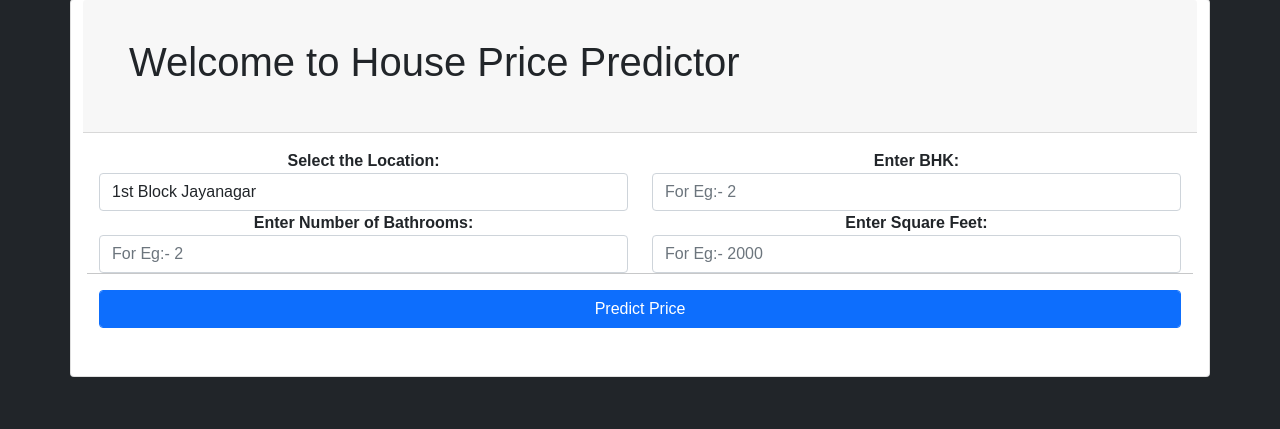
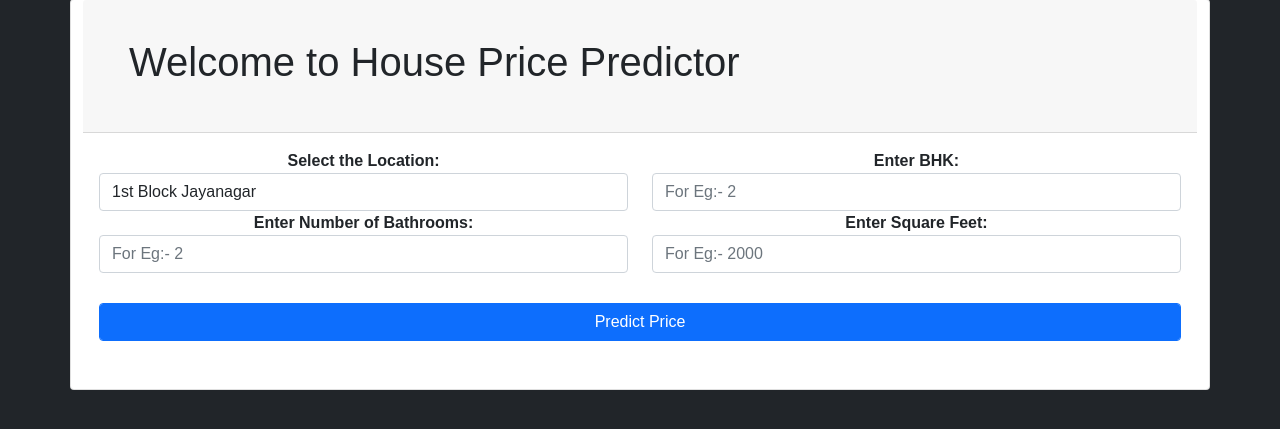
Before and after one commit to UtkarshPrajapati/House-Price-Predictor, a Flask app: page / in a window 1280 px wide. Shown: the part 107-536 px from the top of the page. Run offline with Flask 2, Linux system fonts and the light colour scheme; parts of the project's set-up code (start-up, migrations or seed data) failed here and were passed over; some libraries are stand-ins or nearby versions; some web fonts are replaced.

Commit message:
fixed padding

```diff
--- a/templates/index.html
+++ b/templates/index.html
@@ -20,6 +20,9 @@
         font-family: 'Product Sans', sans-serif !important;
     }
 
+    #sub {
+        margin-top: 30px;
+    }
     .text-white {
         color: white;
     }
@@ -104,8 +107,7 @@
                                 <label><b>Enter Square Feet:</b></label>
                                 <input type="text" class="form-control" placeholder="For Eg:- 2000" id="sqft" name="sqft" required="1" />
                             </div>
-                            <hr>
-                            <div class="col-md-12 form-group">
+                            <div id="sub" class="col-md-12 form-group">
                                 <button class="btn btn-primary form-control" onclick="send_data()">
                                     Predict Price
                                 </button>
```
